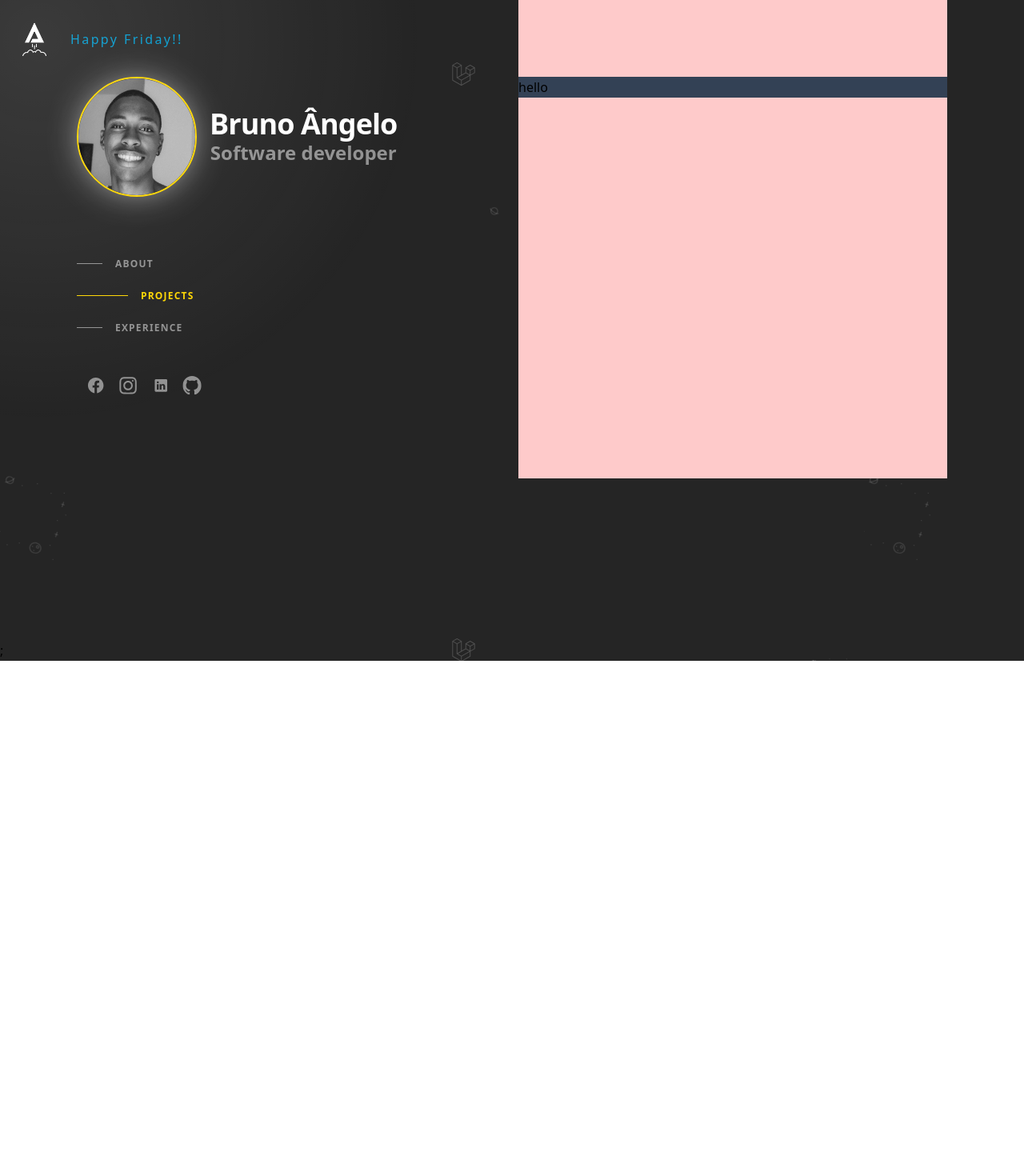
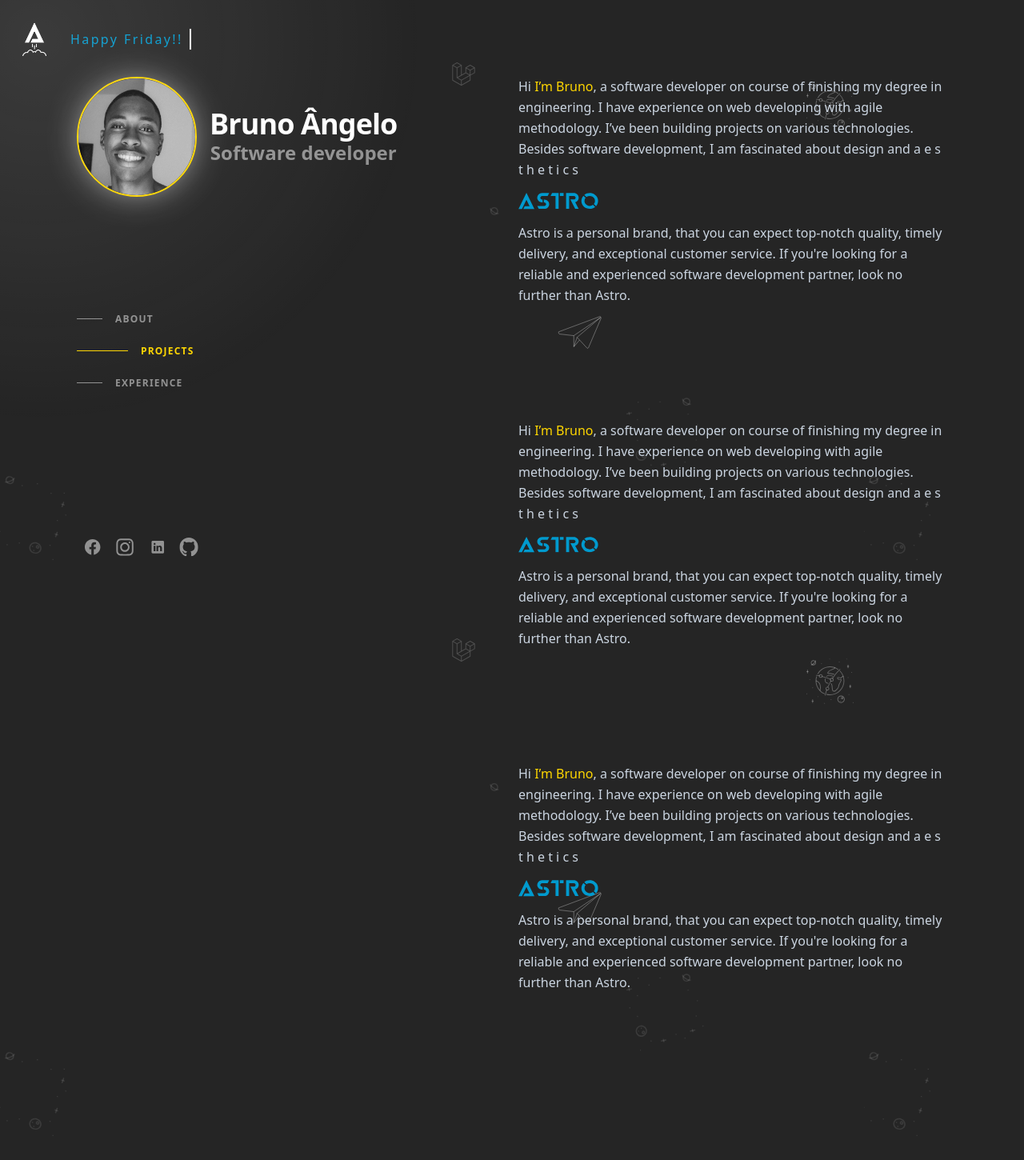
Before and after one commit to brunoastr0/portofolio-v2, a Next.js app: page / in a window 1280 px wide. Shown: the top 1450 px of the page at 80% size. Before the commit the page ends 826 px from the top, so only its background shows below. Built offline with nearby package versions, Linux system fonts and the light colour scheme.

Commit message:
feat: sections added

```diff
--- a/src/components/Layout/index.tsx
+++ b/src/components/Layout/index.tsx
@@ -61,13 +61,13 @@
             </div>
 
             <ul
-              className="ml-1 mt-8 flex items-center"
+              className="ml-0 mt-8 flex items-center"
               aria-label="Social media"
             >
               <SocialsLinks />
             </ul>
           </header>
-          <main id="content" className="bg-red-200 pt-24 lg:w-1/2 lg:py-24 ">
+          <main id="content" className=" pt-24 lg:w-1/2 lg:py-24 ">
             {children}
           </main>
         </div>
--- a/src/components/Tab/index.tsx
+++ b/src/components/Tab/index.tsx
@@ -10,29 +10,29 @@
 export function Tab(): JSX.Element {
   return (
     <nav className="nav hidden lg:block" aria-label="In-page jump links">
-      <ul className="mt-16 w-max">
+      <ul className="w-max">
         <li>
           <a className="group flex items-center py-3 " href="#about">
-            <span className="nav-indicator mr-4 h-px w-8 transition-all bg-white/[.5] group-hover:bg-slate-200 group-hover:w-16 group-focus-visible:bg-slate-200 motion-reduce:transition-none">
+            <span className="nav-indicator mr-4 h-px w-8 transition-all bg-white/[.5] group-hover:bg-[slate-200] group-hover:w-16 group-focus-visible:bg-[slate-200] motion-reduce:transition-none">
               {" "}
             </span>
-            <span className="nav-text text-xs font-bold uppercase tracking-widest text-white/[.5] group-hover:text-slate-200 group-focus-visible:text-slate-200">
+            <span className="nav-text text-xs font-bold uppercase tracking-widest text-white/[.5] group-hover:text-[slate-200] group-focus-visible:text-[slate-200]">
               About
             </span>
           </a>
         </li>
         <li>
-          <a className="group flex items-center py-3 active" href="#projects">
-            <span className="nav-indicator mr-4 h-px w-8 transition-all bg-white/[.5] group-hover:bg-slate-200 group-hover:w-16 group-focus-visible:w-1/2 group-focus-visible:bg-slate-200 motion-reduce:transition-none"></span>
-            <span className="nav-text text-xs font-bold uppercase tracking-widest text-white/[.5]  group-hover:text-slate-200 group-focus-visible:text-slate-200">
+          <a className="group flex items-center py-3 active" href="#project">
+            <span className="nav-indicator mr-4 h-px w-8 transition-all bg-white/[.5] group-hover:bg-[slate-200] group-hover:w-16 group-focus-visible:w-1/2 group-focus-visible:bg-[slate-200] motion-reduce:transition-none"></span>
+            <span className="nav-text text-xs font-bold uppercase tracking-widest text-white/[.5]  group-hover:text-[slate-200] group-focus-visible:text-[slate-200]">
               Projects
             </span>
           </a>
         </li>
         <li>
           <a className="group flex items-center py-3 " href="#experience">
-            <span className="nav-indicator mr-4 h-px w-8 transition-all bg-white/[.5] group-hover:bg-slate-200 group-hover:w-16 group-focus-visible:w-1/2 group-focus-visible:bg-slate-200 motion-reduce:transition-none"></span>
-            <span className="nav-text text-xs font-bold uppercase tracking-widest text-white/[.5] group-focus-visible:w-1/2 group-hover:text-slate-200 group-focus-visible:text-slate-200">
+            <span className="nav-indicator mr-4 h-px w-8 transition-all bg-white/[.5] group-hover:bg-[slate-200] group-hover:w-16 group-focus-visible:w-1/2 group-focus-visible:bg-[slate-200] motion-reduce:transition-none"></span>
+            <span className="nav-text text-xs font-bold uppercase tracking-widest text-white/[.5] group-focus-visible:w-1/2 group-hover:text-[slate-200] group-focus-visible:text-[slate-200]">
               Experience
             </span>
           </a>
--- a/src/pages/_app.tsx
+++ b/src/pages/_app.tsx
@@ -4,7 +4,7 @@
 export default function App({ Component, pageProps }: AppProps) {
   return (
     <>
-      <Component {...pageProps} />;
+      <Component {...pageProps} />
     </>
   );
 }
--- a/src/pages/_document.tsx
+++ b/src/pages/_document.tsx
@@ -2,9 +2,9 @@
 
 export default function Document(): JSX.Element {
   return (
-    <Html>
+    <Html className="scroll-smooth">
       <Head />
-      <body className="bg-app leading-relaxed antialiased selection:bg-slate-200 selection:text-slate-700 ">
+      <body className="bg-app leading-relaxed antialiased selection:bg-slate-200 text-slate-300 selection:text-slate-700 ">
         <Main />
         <NextScript />
       </body>
--- a/src/pages/index.tsx
+++ b/src/pages/index.tsx
@@ -12,7 +12,111 @@
 
   return (
     <Layout>
-      <div className="bg-slate-700"> hello</div>
+      <section
+        id="about"
+        className="mb-16 scroll-mt-16 md:mb-24 lg:mb-36 lg:scroll-mt-24"
+        aria-label="About me"
+      >
+        <div
+          className="sticky top-0 z-20 -mx-6 mb-4 w-screen  px-6 py-5 backdrop-blur md:-mx-12 md:px-12 lg:sr-only lg:relative lg:top-auto
+        lg:mx-auto lg:w-full lg:px-0 lg:py-0 lg:opacity-0 text-slate-100"
+        >
+          <h2>About</h2>
+        </div>
+        <div>
+          <p className="mb-4">
+            Hi <span className="text-[#FFD700]">I’m Bruno</span>, a software
+            developer on course of finishing my degree in engineering. I have
+            experience on web developing with agile methodology. I’ve been
+            building projects on various technologies. Besides software
+            development, I am fascinated about design and a e s t h e t i c s{" "}
+          </p>
+          <p className="mb-4">
+            <Image
+              src={"/astro_colored_1.svg"}
+              width={100}
+              height={100}
+              alt={"Astro Logo "}
+            />
+          </p>
+          <p className="mb-4">
+            Astro is a personal brand, that you can expect top-notch quality,
+            timely delivery, and exceptional customer service. If you're looking
+            for a reliable and experienced software development partner, look no
+            further than Astro.
+          </p>
+        </div>
+      </section>
+      <section
+        id="project"
+        className="mb-16 scroll-mt-16 md:mb-24 lg:mb-36 lg:scroll-mt-24"
+        aria-label="Projects"
+      >
+        <div
+          className="sticky top-0 z-20 -mx-6 mb-4 w-screen  px-6 py-5 backdrop-blur md:-mx-12 md:px-12 lg:sr-only lg:relative lg:top-auto
+        lg:mx-auto lg:w-full lg:px-0 lg:py-0 lg:opacity-0 text-slate-100"
+        >
+          <h2>Projects</h2>
+        </div>
+        <div>
+          <p className="mb-4">
+            Hi <span className="text-[#FFD700]">I’m Bruno</span>, a software
+            developer on course of finishing my degree in engineering. I have
+            experience on web developing with agile methodology. I’ve been
+            building projects on various technologies. Besides software
+            development, I am fascinated about design and a e s t h e t i c s{" "}
+          </p>
+          <p className="mb-4">
+            <Image
+              src={"/astro_colored_1.svg"}
+              width={100}
+              height={100}
+              alt={"Astro Logo "}
+            />
+          </p>
+          <p className="mb-4">
+            Astro is a personal brand, that you can expect top-notch quality,
+            timely delivery, and exceptional customer service. If you're looking
+            for a reliable and experienced software development partner, look no
+            further than Astro.
+          </p>
+        </div>
+      </section>
+      <section
+        id="experience"
+        className="mb-16 scroll-mt-16 md:mb-24 lg:mb-36 lg:scroll-mt-24"
+        aria-label="About me"
+      >
+        <div
+          className="sticky top-0 z-20 -mx-6 mb-4 w-screen  px-6 py-5 backdrop-blur md:-mx-12 md:px-12 lg:sr-only lg:relative lg:top-auto
+        lg:mx-auto lg:w-full lg:px-0 lg:py-0 lg:opacity-0 text-slate-100"
+        >
+          <h2>Experience</h2>
+        </div>
+        <div>
+          <p className="mb-4">
+            Hi <span className="text-[#FFD700]">I’m Bruno</span>, a software
+            developer on course of finishing my degree in engineering. I have
+            experience on web developing with agile methodology. I’ve been
+            building projects on various technologies. Besides software
+            development, I am fascinated about design and a e s t h e t i c s{" "}
+          </p>
+          <p className="mb-4">
+            <Image
+              src={"/astro_colored_1.svg"}
+              width={100}
+              height={100}
+              alt={"Astro Logo "}
+            />
+          </p>
+          <p className="mb-4">
+            Astro is a personal brand, that you can expect top-notch quality,
+            timely delivery, and exceptional customer service. If you're looking
+            for a reliable and experienced software development partner, look no
+            further than Astro.
+          </p>
+        </div>
+      </section>
     </Layout>
   );
 };
```
Also changed, not shown: src/components/SocialsLinks/index.tsx (+4 -4 lines), public/astro_colored_1.svg (added).
